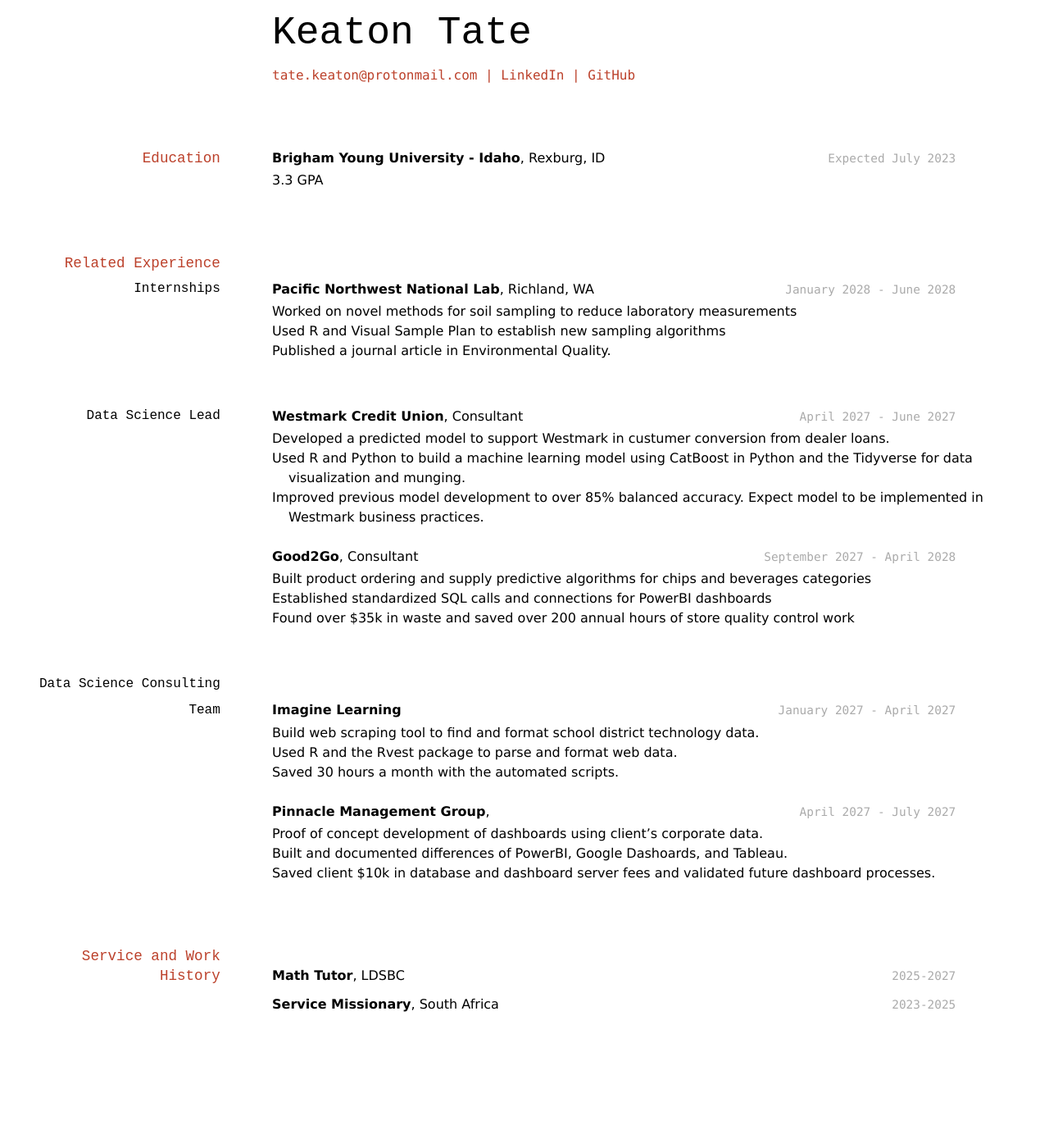
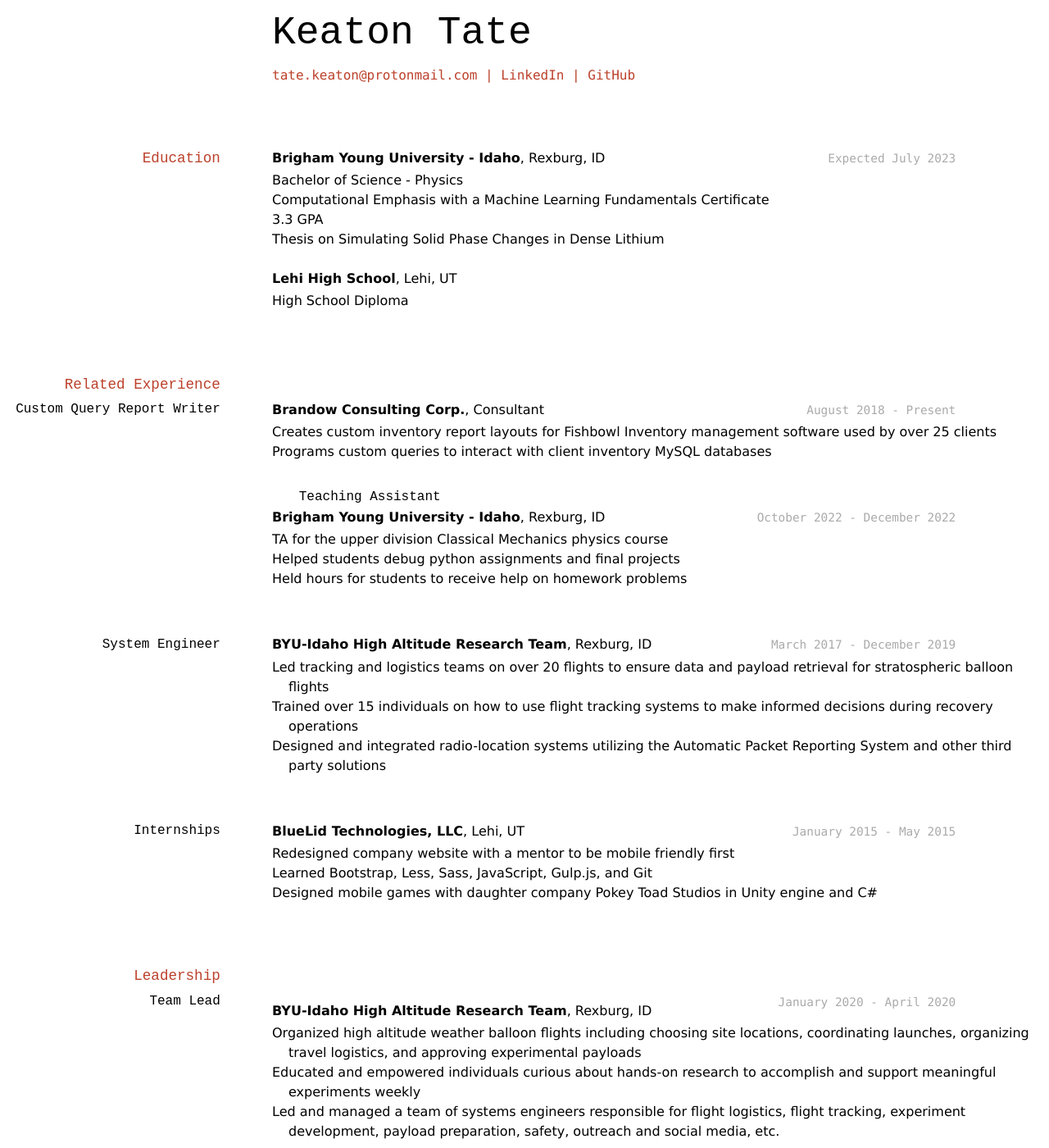
Before and after one commit to keatontate/Tate-Resume, a Jekyll site: the page built from docs/index.md, in a window 1280 px wide and 1400 px high. Shown: the whole window at 82% size. Built offline with Jekyll 4.4.1, drawn with Linux system fonts in a browser that asks for light colours; some of the changed text lies outside the part shown.

Commit message:
Testing skills section

```diff
--- a/docs/index.md
+++ b/docs/index.md
@@ -17,64 +17,112 @@ title: Resume - Keaton Tate
 `Expected July 2023`
 __Brigham Young University - Idaho__, Rexburg, ID
 
+- Bachelor of Science - Physics
+- Computational Emphasis with a Machine Learning Fundamentals Certificate
 - 3.3 GPA
+- Thesis on Simulating Solid Phase Changes in Dense Lithium
 
+__Lehi High School__, Lehi, UT
+
+- High School Diploma
 
 ## Related Experience
 
+### Custom Query Report Writer
+
+`August 2018 - Present`
+__Brandow Consulting Corp.__, Consultant
+
+- Creates custom inventory report layouts for Fishbowl Inventory management software used by over 25 clients
+- Programs custom queries to interact with client inventory MySQL databases
+### Teaching Assistant
+
+`October 2022 - December 2022`
+__Brigham Young University - Idaho__, Rexburg, ID
+
+- TA for the upper division Classical Mechanics physics course
+- Helped students debug python assignments and final projects
+- Held hours for students to receive help on homework problems
+
+### System Engineer
+
+`March 2017 - December 2019`
+__BYU-Idaho High Altitude Research Team__, Rexburg, ID
+
+- Led tracking and logistics teams on over 20 flights to ensure data and payload retrieval for stratospheric balloon flights
+- Trained over 15 individuals on how to use flight tracking systems to make informed decisions during recovery operations
+- Designed and integrated radio-location systems utilizing the Automatic Packet Reporting System and other third party
+solutions
+
 ### Internships
 
-`January 2028 - June 2028`
-__Pacific Northwest National Lab__, Richland, WA
+`January 2015 - May 2015`
+__BlueLid Technologies, LLC__, Lehi, UT
 
-- Worked on novel methods for soil sampling to reduce laboratory measurements
-- Used R and Visual Sample Plan to establish new sampling algorithms
-- Published a journal article in Environmental Quality.
+- Redesigned company website with a mentor to be mobile friendly first
+- Learned Bootstrap, Less, Sass, JavaScript, Gulp.js, and Git
+- Designed mobile games with daughter company Pokey Toad Studios in Unity engine and C#
 
-### Data Science Lead
+## Leadership
 
-`April 2027 - June 2027`
-__Westmark Credit Union__, Consultant
+### Team Lead
 
-- Developed a predicted model to support Westmark in custumer conversion from dealer loans.
-- Used R and Python to build a machine learning model using CatBoost in Python and the Tidyverse for data visualization and munging.
-- Improved previous model development to over 85% balanced accuracy. Expect model to be implemented in Westmark business practices.
+`January 2020 - April 2020`
 
-`September 2027 - April 2028`
-__Good2Go__, Consultant
+__BYU-Idaho High Altitude Research Team__, Rexburg, ID
 
-- Built product ordering and supply predictive algorithms for chips and beverages categories
-- Established standardized SQL calls and connections for PowerBI dashboards
-- Found over $35k in waste and saved over 200 annual hours of store quality control work
+- Organized high altitude weather balloon flights including choosing site locations, coordinating launches, organizing travel
+logistics, and approving experimental payloads
+- Educated and empowered individuals curious about hands-on research to accomplish and support meaningful experiments
+weekly
+- Led and managed a team of systems engineers responsible for flight logistics, flight tracking, experiment development,
+payload preparation, safety, outreach and social media, etc.
 
-### Data Science Consulting Team
+### President
 
-`January 2027 - April 2027`
-__Imagine Learning__
+`April 2017 - December 2017`
 
-- Build web scraping tool to find and format school district technology data.
-- Used R and the Rvest package to parse and format web data.
-- Saved 30 hours a month with the automated scripts.
+__BYU-Idaho Amateur Radio Society__, Rexburg, ID
 
-`April 2027 - July 2027`
-__Pinnacle Management Group__,
+- Planned weekly meetings and education presentations on amateur radio concepts
+- Taught members basic circuits and soldering concepts through hands-on kit building
 
-- Proof of concept development of dashboards using client's corporate data.
-- Built and documented differences of PowerBI, Google Dashoards, and Tableau.
-- Saved client $10k in database and dashboard server fees and validated future dashboard processes.
+### Sophomore Representative
+
+`January 2014 - May 2014`
+
+__Lehi High School Delta-Theta Math Club__, Lehi, UT
+
+- Planned activities, competitions, and weekly meetings with a club presidency for over 40 students
+- Recruited and helped new sophomore members gain confidence in math skills weekly
 
 
-## Service and Work History
+## Skills
 
-`2025-2027`
-__Math Tutor__, LDSBC
+### Technical
 
+- Python, C++, C#, Git, Mathematica, Linux, LaTeX, HPC Experience, Structured Problem Solving, Scientific
+Numerical Analysis, Error Propagation Analysis, Microcontroller Programming, Data Visualization, Experiment Design,Packet/Digital Radio Modes, Basic Electronics, Computer-Aided Design (Solidworks), Web Development Technologies
+(Bootstrap, HTML, JavaScript, CSS frameworks and pre-processors, DevOps), Java, SQL, Agile Development
+Methodology, Microsoft Office Suite
 
-`2023-2025`
-__Service Missionary__, South Africa
+### Interpersonal
+
+- Conflict Management/Resolution, Customer Service, Group Documentation Writing, Poster and Professional
+Presentation Sessions with Q&A, Project Management, Tutoring and Mentoring Experience
+
+## Service and Volunteer History
+
+`2018-2019`
+__Service Missionary__, FamilySearch - Lehi, UT
+
+- Educated patrons looking to start genealogy research or overcome research roadblocks
+- Helped patrons digitize slides, photographs, home videos, scrapbooks, and preserve other family history
+
+__Eagle Scout__
 
 
 
 <!-- ### Footer
 
-Last updated: May 2013 -->
+Last updated: December 2022 -->
```
